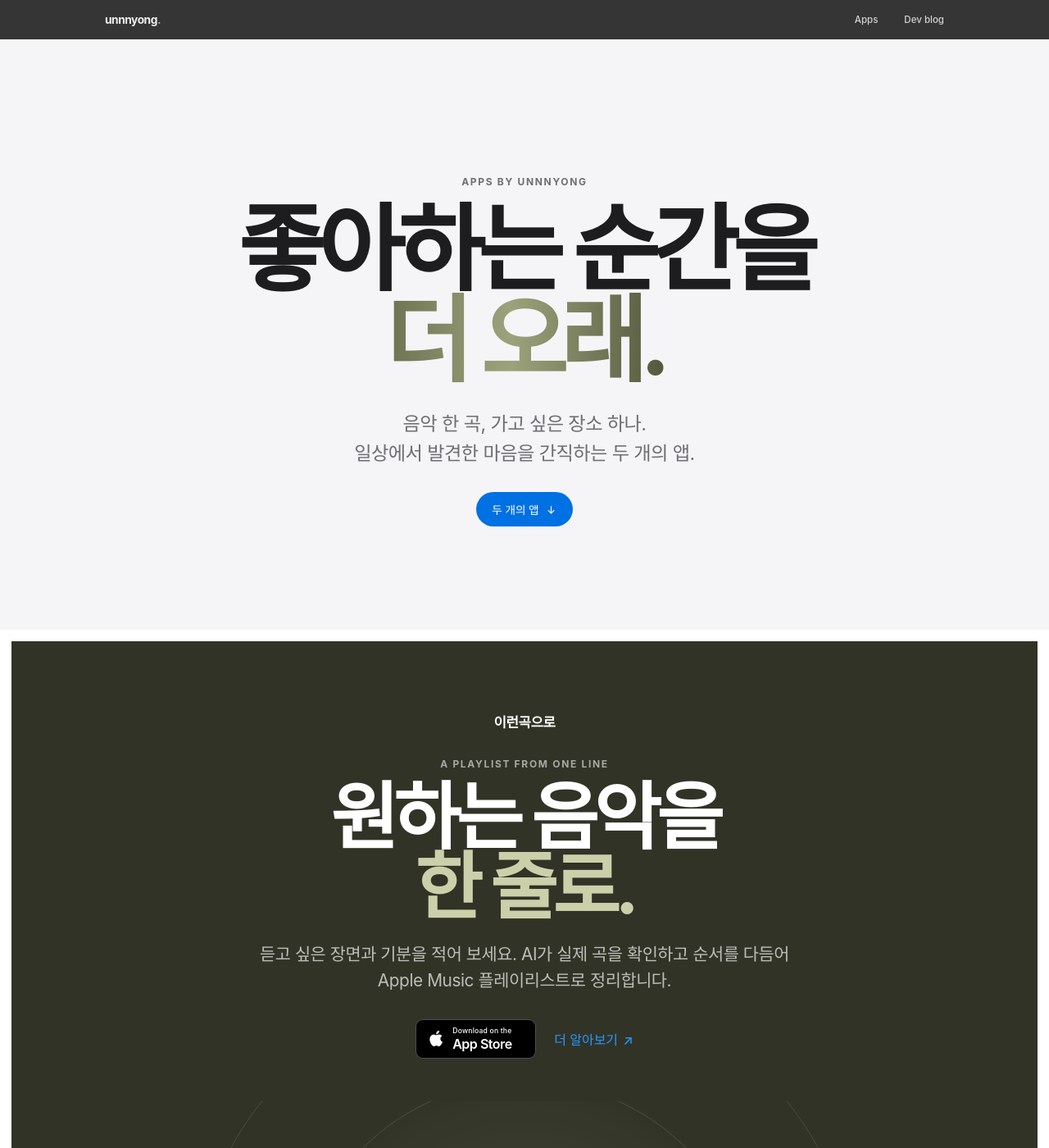
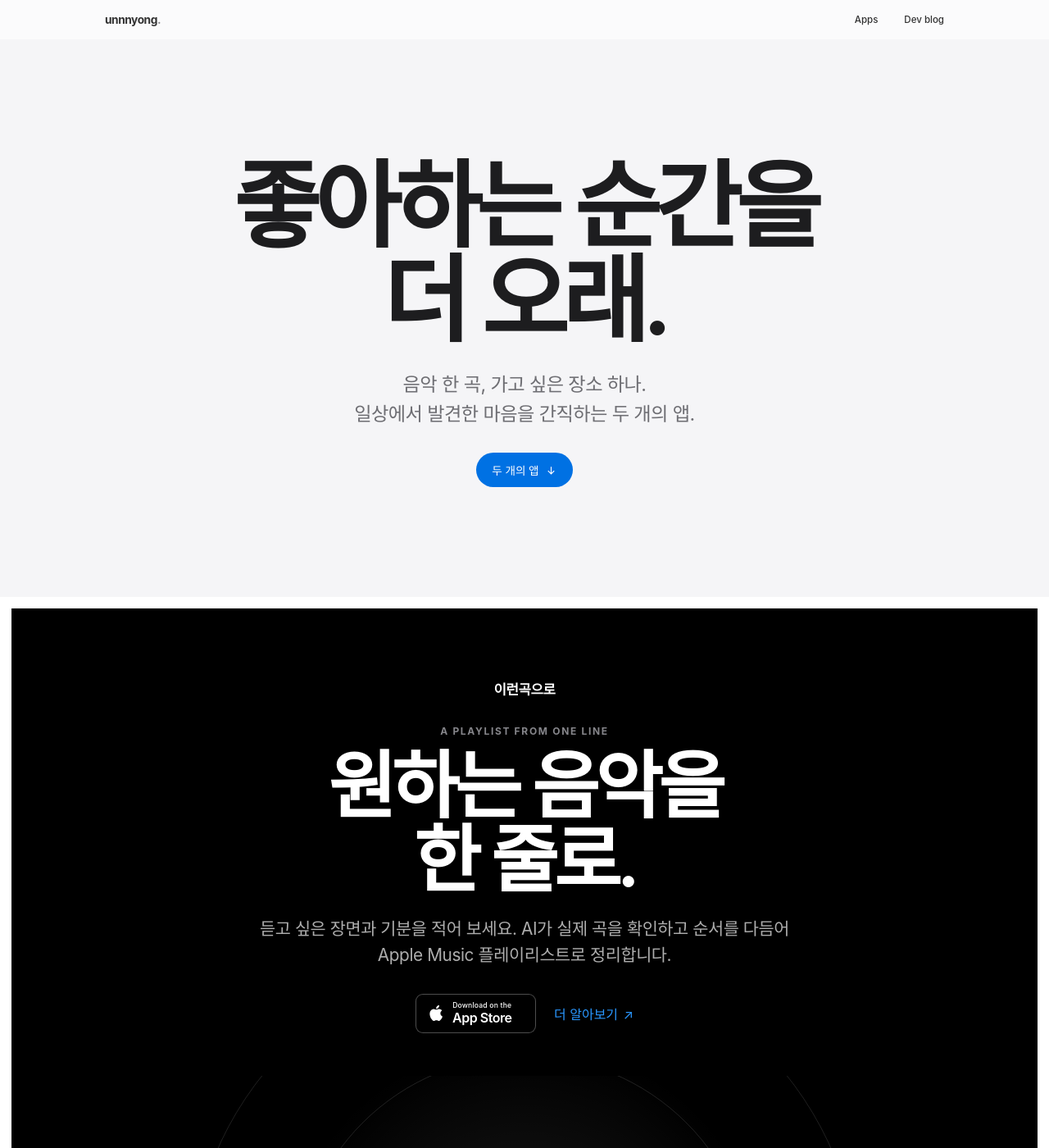
Before and after one commit to unnnyong/unnnyong.github.io, a Jekyll site: the page built from index.html, in a window 1280 px wide and 1400 px high. Shown: the whole window at 82% size. Built offline with Jekyll 4.4.1, drawn with Linux system fonts in a browser that asks for light colours.

Commit message:
Align landing page typography and colors

```diff
--- a/assets/home.css
+++ b/assets/home.css
@@ -4,6 +4,7 @@
   --muted: #6e6e73;
   --blue: #0071e3;
   --blue-hover: #0077ed;
+  --link: #06c;
   --surface: #f5f5f7;
   --white: #fff;
   --olive: #73775a;
@@ -46,8 +47,8 @@ a { color: inherit; text-decoration: none; }
   height: 48px;
   margin: 0;
   padding-inline: max(22px, calc((100% - 1024px) / 2));
-  color: rgba(255, 255, 255, .92);
-  background: rgba(20, 20, 22, .86);
+  color: rgba(0, 0, 0, .8);
+  background: rgba(250, 250, 252, .8);
   align-items: center;
   justify-content: space-between;
   backdrop-filter: saturate(180%) blur(20px);
@@ -60,23 +61,23 @@ a { color: inherit; text-decoration: none; }
   letter-spacing: -.035em;
 }
 
-.wordmark span { color: #a3a3a8; }
+.wordmark span { color: #86868b; }
 .site-header nav { display: flex; gap: 32px; }
 
 .site-header nav a {
-  color: rgba(255, 255, 255, .78);
+  color: rgba(0, 0, 0, .8);
   font-size: .72rem;
   font-weight: 450;
   transition: color .2s ease;
 }
 
-.site-header nav a:hover { color: white; }
+.site-header nav a:hover { color: var(--black); }
 main { width: 100%; }
 
 .intro {
   display: flex;
-  min-height: 720px;
-  padding: 132px 24px 92px;
+  min-height: 680px;
+  padding: 104px 24px 92px;
   background: var(--surface);
   flex-direction: column;
   align-items: center;
@@ -94,11 +95,11 @@ main { width: 100%; }
 }
 
 .intro h1 {
-  margin: 20px 0 30px;
+  margin: 0 0 28px;
   font-size: clamp(4rem, 9vw, 8rem);
-  font-weight: 700;
-  letter-spacing: -.075em;
-  line-height: .96;
+  font-weight: 600;
+  letter-spacing: -.065em;
+  line-height: 1;
 }
 
 .intro h1 em,
@@ -107,12 +108,7 @@ main { width: 100%; }
   font-style: normal;
 }
 
-.intro h1 em {
-  color: transparent;
-  background: linear-gradient(90deg, #6d7252, #9ca37b 45%, #54593e);
-  background-clip: text;
-  -webkit-background-clip: text;
-}
+.intro h1 em { color: inherit; }
 
 .intro-bottom {
   display: flex;
@@ -125,7 +121,7 @@ main { width: 100%; }
   margin: 0;
   color: var(--muted);
   font-size: clamp(1.08rem, 2vw, 1.45rem);
-  font-weight: 430;
+  font-weight: 400;
   line-height: 1.55;
   letter-spacing: -.025em;
 }
@@ -182,7 +178,7 @@ main { width: 100%; }
   text-align: center;
 }
 
-.app-panel--music { color: white; background: #313326; }
+.app-panel--music { color: white; background: #000; }
 .app-panel--places { color: var(--ink); background: var(--surface); }
 .app-panel--places .panel-copy { order: 1; }
 .app-panel--places .places-visual { order: 2; }
@@ -197,7 +193,7 @@ main { width: 100%; }
 
 .app-id > div { display: grid; text-align: center; }
 .app-id span { display: none; }
-.app-id strong { font-size: 1.05rem; font-weight: 650; letter-spacing: -.025em; }
+.app-id strong { font-size: 1.05rem; font-weight: 600; letter-spacing: -.025em; }
 
 .app-icon {
   display: grid;
@@ -215,19 +211,19 @@ main { width: 100%; }
 .pin-icon { color: white; background: var(--black); }
 .pin-icon svg { fill: currentColor; }
 .pin-icon .heart { fill: var(--black); }
-.panel-kicker { color: rgba(255,255,255,.58); }
+.panel-kicker { color: #86868b; }
 .app-panel--places .panel-kicker { color: var(--muted); }
 
 .app-panel h2 {
   margin: 15px 0 24px;
   font-size: clamp(3.3rem, 7vw, 6.6rem);
-  font-weight: 700;
-  line-height: .95;
-  letter-spacing: -.067em;
+  font-weight: 600;
+  line-height: 1;
+  letter-spacing: -.06em;
 }
 
-.app-panel--music h2 em { color: #cbd0aa; }
-.app-panel--places h2 em { color: var(--olive); }
+.app-panel--music h2 em { color: inherit; }
+.app-panel--places h2 em { color: inherit; }
 
 .description {
   max-width: 660px;
@@ -267,8 +263,8 @@ main { width: 100%; }
 .store-button span { font-size: 1rem; font-weight: 600; line-height: 1; letter-spacing: -.03em; }
 .store-button small { display: block; margin-bottom: 3px; font-size: .54rem; font-weight: 450; letter-spacing: .02em; }
 
-.detail-link { color: #2997ff; font-size: 1rem; font-weight: 500; }
-.app-panel--places .detail-link { color: var(--blue); }
+.detail-link { color: #2997ff; font-size: 1rem; font-weight: 400; }
+.app-panel--places .detail-link { color: var(--link); }
 .detail-link:hover { text-decoration: underline; text-underline-offset: 3px; }
 .detail-link span { margin-left: 2px; }
 
@@ -367,13 +363,14 @@ main { width: 100%; }
 
 .site-footer {
   display: grid;
-  width: min(980px, calc(100% - 44px));
+  width: 100%;
   margin-inline: auto;
-  padding: 34px 0 42px;
+  padding: 34px max(22px, calc((100% - 980px) / 2)) 42px;
   grid-template-columns: auto 1fr;
   gap: 24px;
   align-items: start;
   border-top: 1px solid #d2d2d7;
+  background: var(--surface);
 }
 
 .site-footer .wordmark { color: var(--muted); }
--- a/index.html
+++ b/index.html
@@ -27,7 +27,6 @@ layout: null
 
     <main>
       <section class="intro" aria-labelledby="intro-title">
-        <p class="kicker">APPS BY UNNNYONG</p>
         <h1 id="intro-title">좋아하는 순간을<br><em>더 오래.</em></h1>
         <div class="intro-bottom">
           <p>음악 한 곡, 가고 싶은 장소 하나.<br>일상에서 발견한 마음을 간직하는 두 개의 앱.</p>
```
